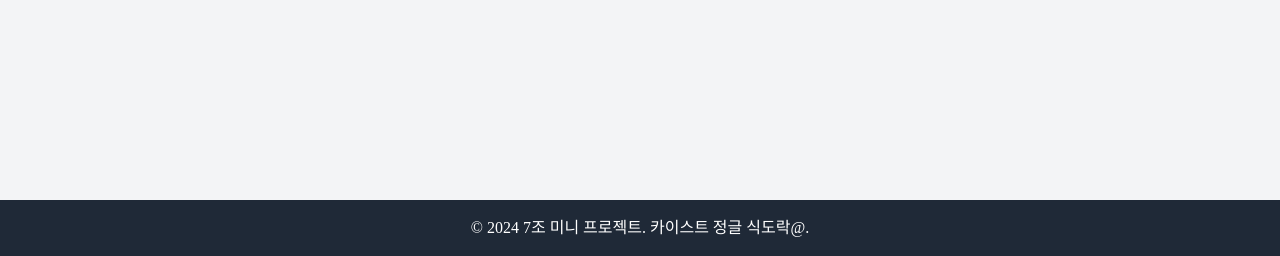
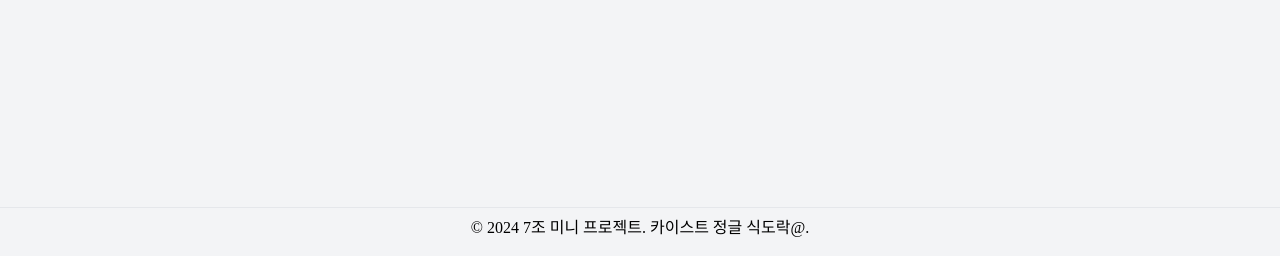
Before and after one commit to leedabin2/swjungle_7team, a Flask app: page / in a window 1280 px wide. Shown: the part 544-800 px from the top of the page. Run offline with Flask 3, Linux system fonts and the light colour scheme; data that the repository does not hold is empty; parts of the project's set-up code (start-up, migrations or seed data) failed here and were passed over; some libraries are stand-ins or nearby versions; some web fonts are replaced.

Commit message:
design: footer css 수정

```diff
--- a/templates/footer.html
+++ b/templates/footer.html
@@ -1,5 +1,6 @@
-<footer class="fixed bottom-0 w-full bg-gray-800 text-white py-4">
+<footer class="fixed bottom-0 w-full text-black py-4">
   <div class="container mx-auto">
-    <p class="text-center">© 2024 7조 미니 프로젝트. 카이스트 정글 식도락@.</p>
+    <hr/>
+    <p class="text-center mt-2">© 2024 7조 미니 프로젝트. 카이스트 정글 식도락@.</p>
   </div>
 </footer>
```
